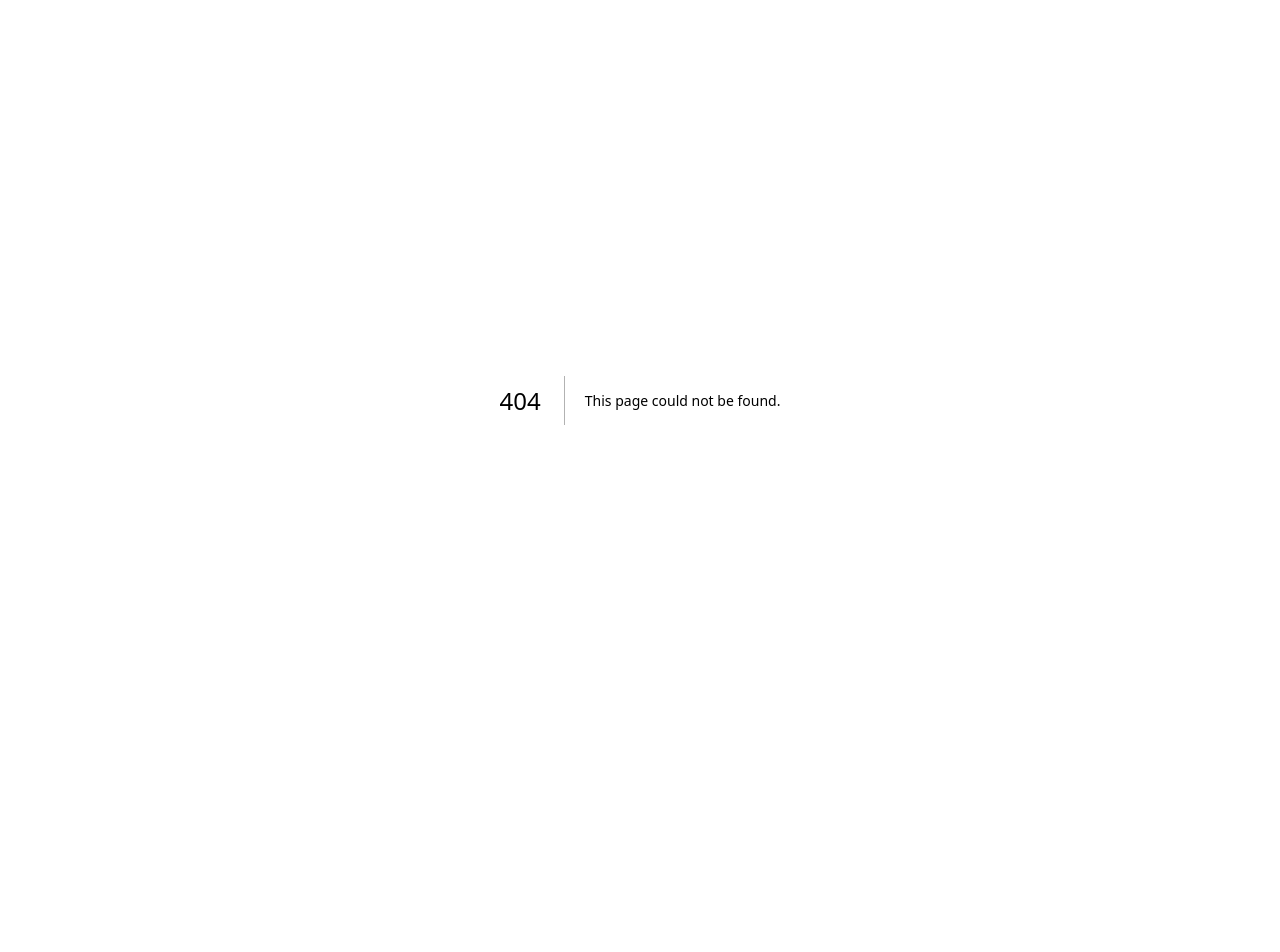
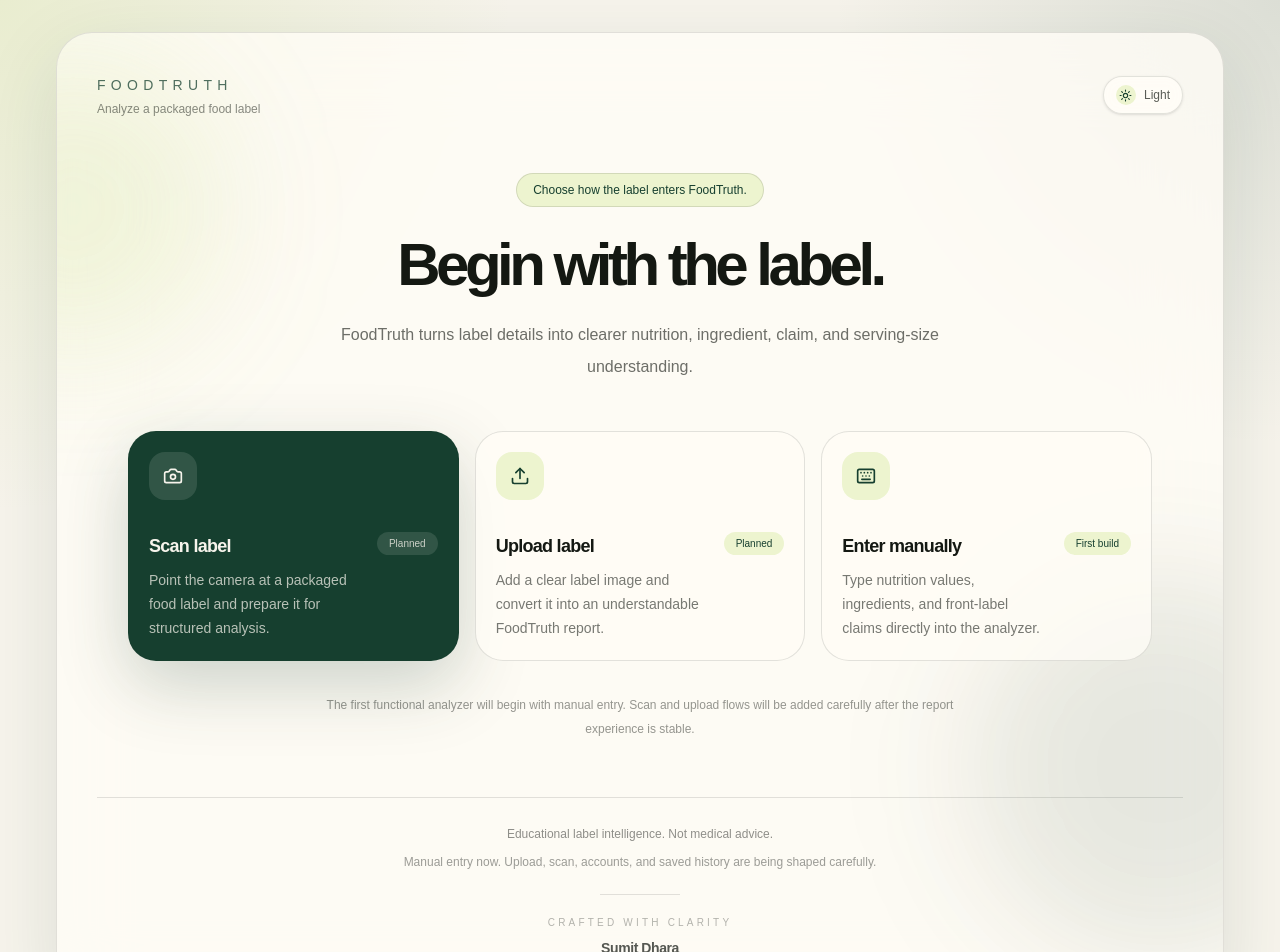
Before and after one commit to sumitdhara609/FoodTruth, a Next.js app: page /analyze in a window 1280 px wide. Before the commit this address had no page. Shown: the top 952 px of the page. Before the commit the page ends 800 px from the top, so only its background shows below. Built offline with nearby package versions, Linux system fonts and the light colour scheme.

Commit message:
Add analyze route foundation

```diff
--- /dev/null
+++ b/app/analyze/page.tsx
@@ -0,0 +1,95 @@
+import Link from "next/link";
+import { Camera, Keyboard, Upload } from "lucide-react";
+import { AnalyzeModeCard } from "@/components/analyze/analyze-mode-card";
+import { SiteFooter } from "@/components/layout/site-footer";
+import { ThemeToggle } from "@/components/theme/theme-toggle";
+
+const analyzeModes = [
+  {
+    title: "Scan label",
+    description:
+      "Point the camera at a packaged food label and prepare it for structured analysis.",
+    status: "Planned",
+    icon: <Camera size={20} />,
+    featured: true,
+  },
+  {
+    title: "Upload label",
+    description:
+      "Add a clear label image and convert it into an understandable FoodTruth report.",
+    status: "Planned",
+    icon: <Upload size={20} />,
+  },
+  {
+    title: "Enter manually",
+    description:
+      "Type nutrition values, ingredients, and front-label claims directly into the analyzer.",
+    status: "First build",
+    icon: <Keyboard size={20} />,
+  },
+];
+
+export default function AnalyzePage() {
+  return (
+    <main className="min-h-screen overflow-hidden px-4 py-4 sm:px-8 sm:py-8 lg:px-14">
+      <section className="relative mx-auto flex min-h-[calc(100vh-2rem)] max-w-7xl flex-col overflow-hidden rounded-[2.25rem] border border-[var(--border)] bg-[var(--surface)]/78 p-5 shadow-[var(--shadow-soft)] backdrop-blur-2xl sm:p-8 lg:p-10">
+        <div className="pointer-events-none absolute -left-32 top-8 h-72 w-72 rounded-full bg-[var(--accent)]/18 blur-3xl" />
+        <div className="pointer-events-none absolute -right-32 bottom-10 h-96 w-96 rounded-full bg-[var(--primary)]/10 blur-3xl" />
+
+        <nav className="relative z-10 flex items-center justify-between gap-6">
+          <div>
+            <Link
+              href="/"
+              className="text-sm uppercase tracking-[0.38em] text-[var(--primary)]/75"
+            >
+              FoodTruth
+            </Link>
+            <p className="mt-1 text-xs text-[var(--foreground)]/50">
+              Analyze a packaged food label
+            </p>
+          </div>
+
+          <ThemeToggle />
+        </nav>
+
+        <div className="relative z-10 mx-auto flex w-full max-w-5xl flex-1 flex-col justify-center py-14">
+          <div className="mx-auto max-w-3xl text-center">
+            <div className="inline-flex rounded-full border border-[var(--border)] bg-[var(--accent-muted)] px-4 py-2 text-xs font-medium text-[var(--primary)]">
+              Choose how the label enters FoodTruth.
+            </div>
+
+            <h1 className="mt-7 text-5xl font-semibold tracking-[-0.075em] text-[var(--foreground)] sm:text-6xl">
+              Begin with the label.
+            </h1>
+
+            <p className="mx-auto mt-6 max-w-2xl text-base leading-8 text-[var(--foreground)]/62">
+              FoodTruth turns label details into clearer nutrition,
+              ingredient, claim, and serving-size understanding.
+            </p>
+          </div>
+
+          <div className="mt-12 grid gap-4 lg:grid-cols-3">
+            {analyzeModes.map((mode) => (
+              <AnalyzeModeCard
+                key={mode.title}
+                title={mode.title}
+                description={mode.description}
+                status={mode.status}
+                icon={mode.icon}
+                featured={mode.featured}
+              />
+            ))}
+          </div>
+
+          <p className="mx-auto mt-8 max-w-2xl text-center text-xs leading-6 text-[var(--foreground)]/45">
+            The first functional analyzer will begin with manual entry. Scan and
+            upload flows will be added carefully after the report experience is
+            stable.
+          </p>
+        </div>
+
+        <SiteFooter />
+      </section>
+    </main>
+  );
+}
--- a/app/page.tsx
+++ b/app/page.tsx
@@ -45,7 +45,7 @@ export default function Home() {
 
           <div className="flex items-center gap-3">
             <div className="hidden rounded-full border border-[var(--border)] bg-[var(--surface)]/70 px-4 py-2 text-xs text-[var(--foreground)]/60 sm:block">
-              Mobile-first · Free · Premium
+              Label Intelligence
             </div>
             <ThemeToggle />
           </div>
--- /dev/null
+++ b/components/analyze/analyze-mode-card.tsx
@@ -0,0 +1,68 @@
+import type { ReactNode } from "react";
+import { cn } from "@/lib/utils";
+
+type AnalyzeModeCardProps = {
+  title: string;
+  description: string;
+  status: string;
+  icon: ReactNode;
+  featured?: boolean;
+};
+
+export function AnalyzeModeCard({
+  title,
+  description,
+  status,
+  icon,
+  featured = false,
+}: AnalyzeModeCardProps) {
+  return (
+    <button
+      type="button"
+      className={cn(
+        "group w-full rounded-[1.75rem] border p-5 text-left transition duration-300 hover:-translate-y-1",
+        featured
+          ? "border-[var(--primary)]/25 bg-[var(--primary)] text-[var(--background)] shadow-[0_24px_70px_rgba(22,63,47,0.22)]"
+          : "border-[var(--border)] bg-[var(--surface)]/78 text-[var(--foreground)] hover:bg-[var(--surface-muted)]"
+      )}
+    >
+      <div
+        className={cn(
+          "grid h-12 w-12 place-items-center rounded-2xl transition group-hover:scale-105",
+          featured
+            ? "bg-[var(--background)]/12 text-[var(--background)]"
+            : "bg-[var(--accent-muted)] text-[var(--primary)]"
+        )}
+      >
+        {icon}
+      </div>
+
+      <div className="mt-8 flex items-start justify-between gap-4">
+        <div>
+          <p className="text-lg font-semibold tracking-[-0.04em]">{title}</p>
+          <p
+            className={cn(
+              "mt-2 max-w-sm text-sm leading-6",
+              featured
+                ? "text-[var(--background)]/72"
+                : "text-[var(--foreground)]/58"
+            )}
+          >
+            {description}
+          </p>
+        </div>
+
+        <span
+          className={cn(
+            "shrink-0 rounded-full px-3 py-1 text-[10px] font-medium",
+            featured
+              ? "bg-[var(--background)]/12 text-[var(--background)]/78"
+              : "bg-[var(--accent-muted)] text-[var(--primary)]"
+          )}
+        >
+          {status}
+        </span>
+      </div>
+    </button>
+  );
+}
--- a/components/landing/hero-actions.tsx
+++ b/components/landing/hero-actions.tsx
@@ -1,31 +1,41 @@
-import { Camera, Upload, Keyboard } from "lucide-react";
+import Link from "next/link";
+import { Camera, Keyboard, Upload } from "lucide-react";
 
 export function HeroActions() {
   return (
     <div className="mt-10 grid gap-3 sm:grid-cols-3">
-      <button className="rounded-[1.5rem] border border-[var(--border)] bg-[var(--primary)] px-5 py-4 text-left text-[var(--background)] shadow-[0_20px_55px_rgba(22,63,47,0.2)] transition hover:-translate-y-1 hover:opacity-95">
+      <Link
+        href="/analyze"
+        className="rounded-[1.5rem] border border-[var(--border)] bg-[var(--primary)] px-5 py-4 text-left text-[var(--background)] shadow-[0_20px_55px_rgba(22,63,47,0.2)] transition hover:-translate-y-1 hover:opacity-95"
+      >
         <Camera size={18} />
-        <span className="mt-4 block text-sm font-semibold">Scan instantly</span>
+        <span className="mt-4 block text-sm font-semibold">Scan label</span>
         <span className="mt-1 block text-xs leading-5 opacity-75">
-          Built for quick mobile label checks during shopping.
+          Start from a clear label capture.
         </span>
-      </button>
+      </Link>
 
-      <button className="rounded-[1.5rem] border border-[var(--border)] bg-[var(--surface)]/80 px-5 py-4 text-left text-[var(--foreground)] transition hover:-translate-y-1 hover:bg-[var(--surface-muted)]">
+      <Link
+        href="/analyze"
+        className="rounded-[1.5rem] border border-[var(--border)] bg-[var(--surface)]/80 px-5 py-4 text-left text-[var(--foreground)] transition hover:-translate-y-1 hover:bg-[var(--surface-muted)]"
+      >
         <Upload size={18} />
         <span className="mt-4 block text-sm font-semibold">Upload label</span>
         <span className="mt-1 block text-xs leading-5 text-[var(--foreground)]/55">
-          Upload a clear label photo and receive structured insights.
+          Add a label image for structured understanding.
         </span>
-      </button>
+      </Link>
 
-      <button className="rounded-[1.5rem] border border-[var(--border)] bg-[var(--surface)]/80 px-5 py-4 text-left text-[var(--foreground)] transition hover:-translate-y-1 hover:bg-[var(--surface-muted)]">
+      <Link
+        href="/analyze"
+        className="rounded-[1.5rem] border border-[var(--border)] bg-[var(--surface)]/80 px-5 py-4 text-left text-[var(--foreground)] transition hover:-translate-y-1 hover:bg-[var(--surface-muted)]"
+      >
         <Keyboard size={18} />
         <span className="mt-4 block text-sm font-semibold">Enter manually</span>
         <span className="mt-1 block text-xs leading-5 text-[var(--foreground)]/55">
-          Add nutrition, ingredients, and claims without image scanning.
+          Add label values without image input.
         </span>
-      </button>
+      </Link>
     </div>
   );
 }
--- a/components/layout/site-footer.tsx
+++ b/components/layout/site-footer.tsx
@@ -1,22 +1,24 @@
 export function SiteFooter() {
   return (
-    <footer className="relative z-10 flex flex-col gap-4 border-t border-[var(--border)] pt-5 text-xs text-[var(--foreground)]/48 sm:flex-row sm:items-end sm:justify-between">
-      <div>
-        <p>Educational label intelligence. Not medical advice.</p>
-        <p className="mt-1">
-          Manual entry now. Upload, scan, accounts, and saved history planned
-          carefully.
-        </p>
-      </div>
+    <footer className="relative z-10 border-t border-[var(--border)] pt-6 text-center">
+      <p className="text-xs leading-6 text-[var(--foreground)]/48">
+        Educational label intelligence. Not medical advice.
+      </p>
 
-      <div className="text-left sm:text-right">
-        <p className="text-[10px] uppercase tracking-[0.3em] text-[var(--foreground)]/35">
-          Crafted with clarity
-        </p>
-        <p className="mt-1 text-sm font-semibold tracking-[-0.03em] text-[var(--foreground)]/70">
-          Sumit Dhara
-        </p>
-      </div>
+      <p className="mt-1 text-xs leading-6 text-[var(--foreground)]/42">
+        Manual entry now. Upload, scan, accounts, and saved history are being
+        shaped carefully.
+      </p>
+
+      <div className="mx-auto mt-5 h-px w-20 bg-[var(--border)]" />
+
+      <p className="mt-5 text-[10px] uppercase tracking-[0.32em] text-[var(--foreground)]/32">
+        Crafted with clarity
+      </p>
+
+      <p className="mt-2 text-sm font-semibold tracking-[-0.03em] text-[var(--foreground)]/72">
+        Sumit Dhara
+      </p>
     </footer>
   );
 }
```
